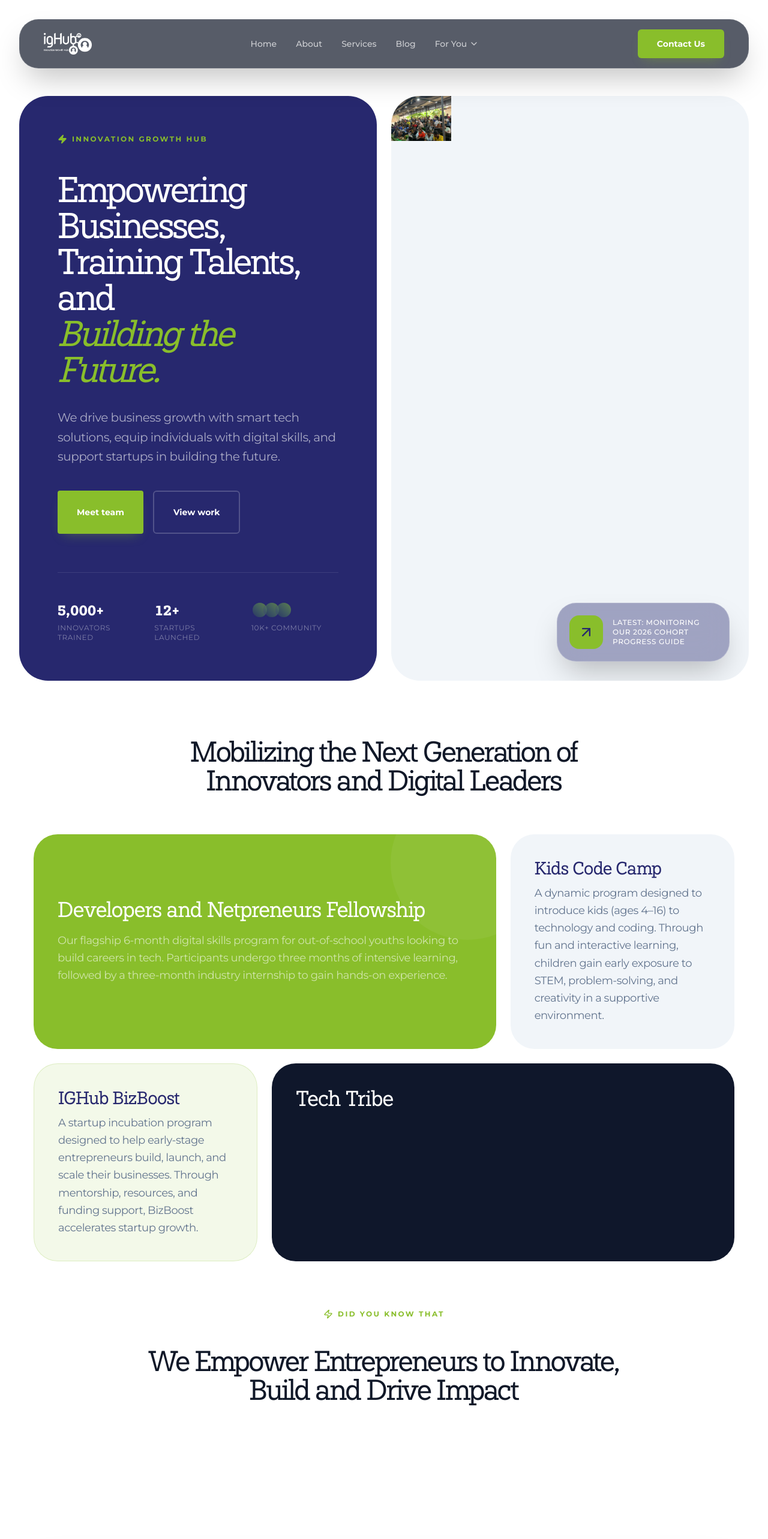
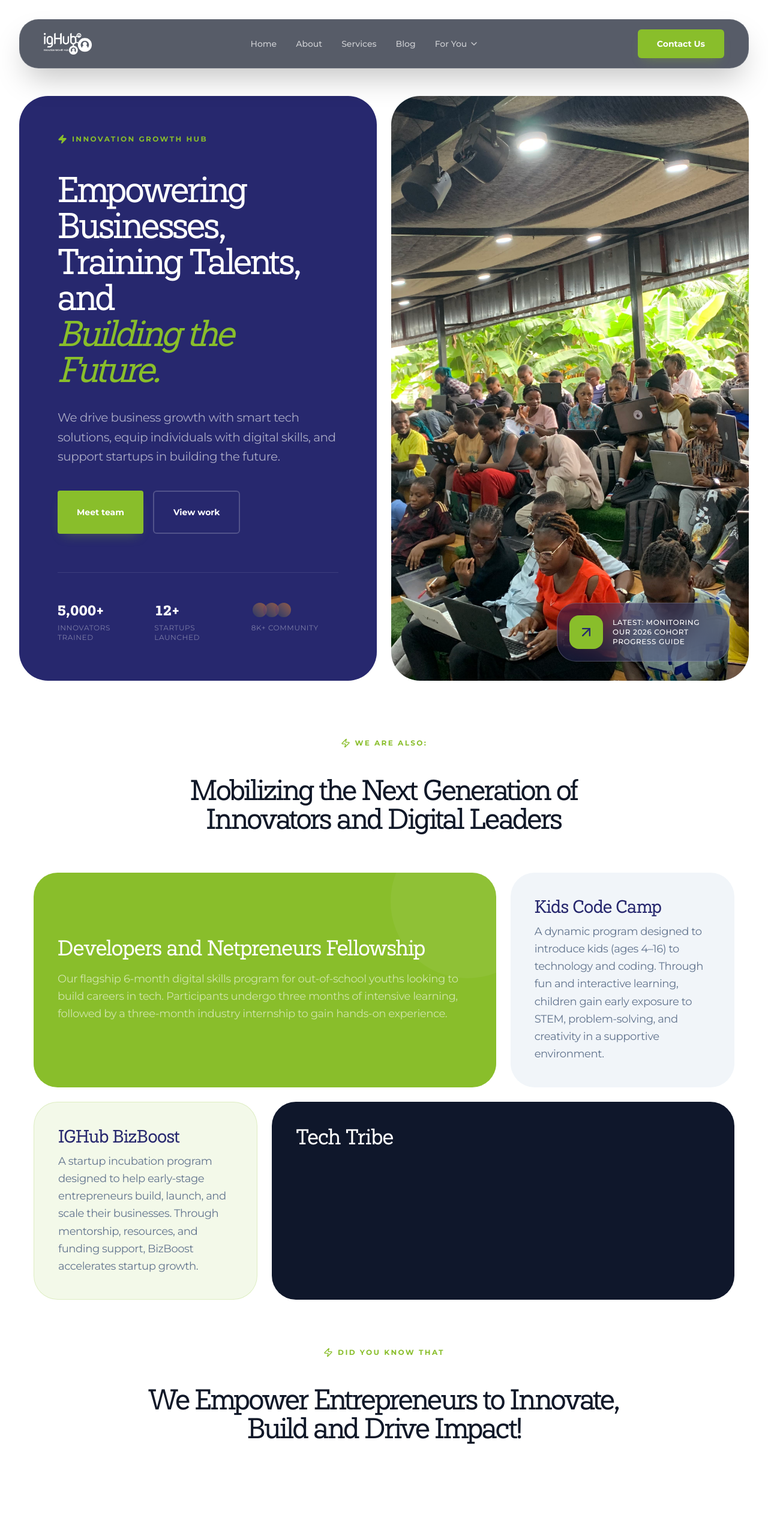
Before and after one commit to dev-emmy001/ighub, a Next.js app: page / in a window 1280 px wide. Shown: the top 2566 px of the page at 60% size. Built offline with nearby package versions, Linux system fonts and the light colour scheme.

Commit message:
hero image adjustments

```diff
--- a/app/components/footer.tsx
+++ b/app/components/footer.tsx
@@ -74,7 +74,7 @@
                         <div className="col-span-2 md:col-span-1">
                             <Typography variant="caption" className="text-brand-green font-bold tracking-widest mb-4 block">CONTACT</Typography>
                             <a href="mailto:info@ighub.com.ng" className="text-white hover:text-brand-orange transition-colors block mb-2">info@ighub.com.ng</a>
-                            <p className="text-white hover:text-brand-orange transition-colors block mb-2">07082367382</p>
+                            <a href="tel:+2347082367382" className="text-white hover:text-brand-orange transition-colors block mb-2">+2347082367382</a>
                             <Typography variant="body" className="text-white/50 text-sm italic">10 Calabar Street, Aba, Abia State, Nigeria</Typography>
                         </div>
                     </div>
--- a/app/components/ighubprogramgrid.tsx
+++ b/app/components/ighubprogramgrid.tsx
@@ -1,9 +1,11 @@
 import { Typography } from "./ui/typography";
+import { Minititle } from "./minititle";
 export default function Ighubprogramgrid() {
     return (
         <div>
 
             <section className="py-24 md:px-6 px-0 max-w-[1440px] mx-auto">
+                <Minititle>We are also:</Minititle>
                 <div className="mb-16 text-center">
                     <Typography variant="h2" weight="medium" className="text-gray-900 mb-4">Mobilizing the Next Generation of <br />Innovators and Digital Leaders</Typography>
                 </div>
--- a/app/components/minititle.tsx
+++ b/app/components/minititle.tsx
@@ -3,6 +3,7 @@
 import { Zap } from "lucide-react";
 interface MinititleProps {
     children: ReactNode;
+    className?: string;
 }
 export const Minititle = ({
     children,
--- a/app/page.tsx
+++ b/app/page.tsx
@@ -91,11 +91,11 @@
               <div className="flex -space-x-2 mb-2">
                 {[1, 2, 3].map(i => (
                   <div key={i} className="w-5 h-5 md:w-7 md:h-7 rounded-full bg-slate-700 border-2 border-brand-purple overflow-hidden">
-                    <div className="w-full h-full bg-linear-to-tr from-brand-purple to-brand-green opacity-50" />
+                    <div className="w-full h-full bg-linear-to-tr from-brand-purple to-brand-orange opacity-50" />
                   </div>
                 ))}
               </div>
-              <Typography variant="caption" className="text-white/40 text-[9px] md:text-xs">10k+ Community</Typography>
+              <Typography variant="caption" className="text-white/40 text-[9px] md:text-xs">8k+ Community</Typography>
             </div>
           </div>
         </motion.div>
@@ -107,8 +107,8 @@
         >
           <Image
             src="/images/heroimage.jpeg"
-            width={100}
-            height={50}
+            fill
+            priority
             className="object-cover transition-transform duration-700 group-hover:scale-105"
             alt="ighub hero image"
           />
@@ -138,7 +138,7 @@
       <section className="py-24 md:px-6 px-0 max-w-[1440px] mx-auto">
         <div className="mb-16 text-center">
           <Minititle>did you know that</Minititle>
-          <Typography variant="h2" weight="medium" className="text-gray-900 mb-4">We Empower Entrepreneurs to Innovate, <br /> Build and Drive Impact</Typography>
+          <Typography variant="h2" weight="medium" className="text-gray-900 mb-4">We Empower Entrepreneurs to Innovate, <br /> Build and Drive Impact!</Typography>
         </div>
 
       </section>
```
